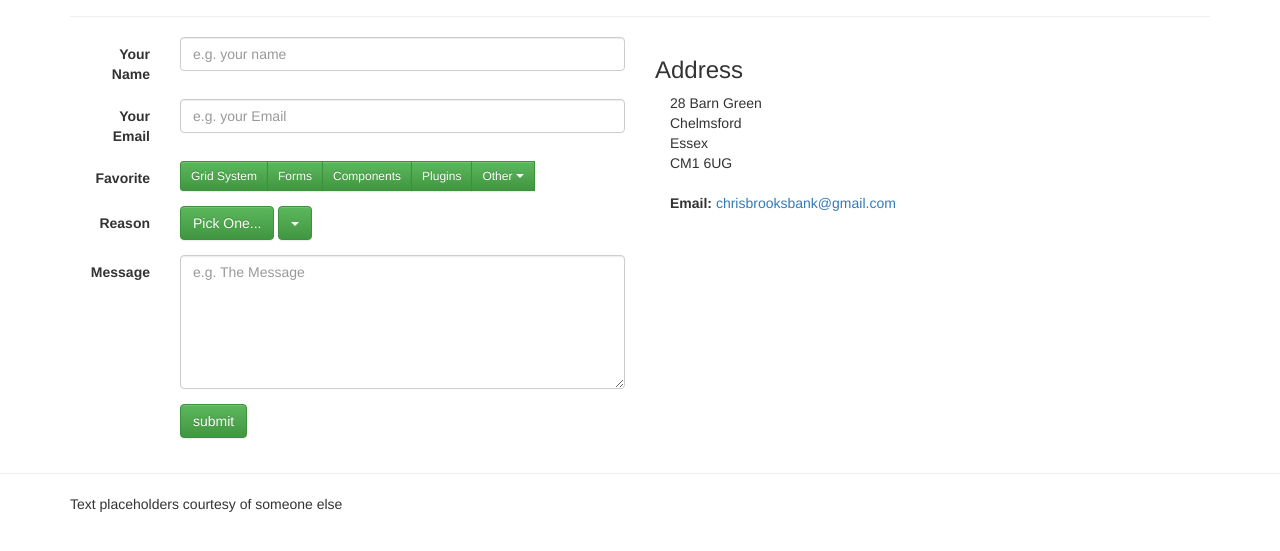
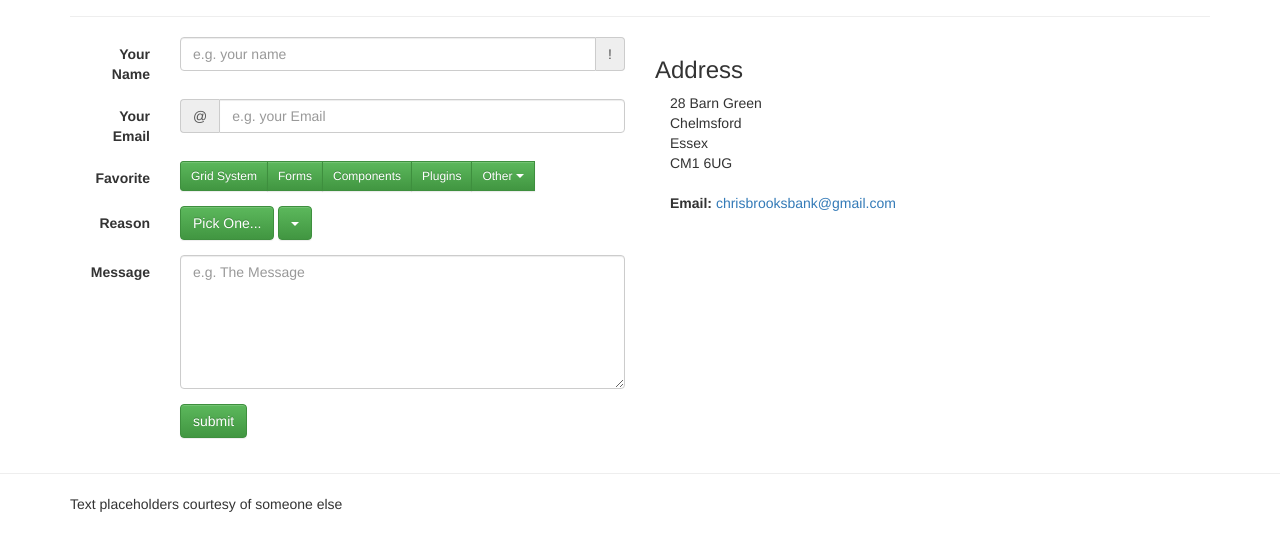
Before and after one commit to ChrisBrooksbank/bootstrap3-playground, a website: page contact.html in a window 1280 px wide. Shown: the part 209-760 px from the top of the page. Drawn offline with nearby package versions, Linux system fonts and the light colour scheme.

Commit message:
input groups

```diff
--- a/contact.html
+++ b/contact.html
@@ -41,11 +41,27 @@
 						<form class="form-horizontal">
 							<div class="form-group">
 								<label for="nameInput" class="control-label col-md-2">Your Name</label>
-								<div class="col-md-10"><input type="text" name="nameInput" class="form-control" placeholder="e.g. your name"></div>
+								<div class="col-md-10">
+									<div class="input-group">
+										<input type="text"
+										name="nameInput"
+										class="form-control"
+										placeholder="e.g. your name">
+										<span class="input-group-addon">!</span>
+									</div>
+								</div>
 							</div>
 							<div class="form-group">
 								<label for="emailInput" class="control-label col-md-2">Your Email</label>
-								<div class="col-md-10"><input type="email" name="nameIemailInputnput" class="form-control" placeholder="e.g. your Email"></div>
+								<div class="col-md-10">
+									<div class="input-group">
+										<span class="input-group-addon">@</span>
+										<input type="email"
+										name="emailInput"
+										class="form-control"
+										placeholder="e.g. your Email">
+									</div>
+								</div>
 							</div>
 							<div class="form-group">
 								<label for="" class="control-label col-md-2">Favorite</label>
@@ -80,17 +96,17 @@
 								<label class="control-label col-md-2">Reason</label>
 								<div class="col-md-10">
 									<!-- <select class="form-control">
-										<option>Adoration</option>
-										<option>Ordering a White Russian</option>
-										<option>Complaint</option>
-										<option>I am lost</option>
+													<option>Adoration</option>
+													<option>Ordering a White Russian</option>
+													<option>Complaint</option>
+													<option>I am lost</option>
 									</select> -->
 									<div class="dropdown">
 										<button class="btn btn-success" id="pickButton">
 										Pick One...
 										</button>
 										<button class="btn btn-success" data-toggle="dropdown">
-											<span class="caret"></span>
+										<span class="caret"></span>
 										</button>
 										<ul class="dropdown-menu" id="reasonDropdown">
 											<li><a href="#" tabindex="-1">Adoration</a></li>
```
Also changed, not shown: site.js (+8 -0 lines).
